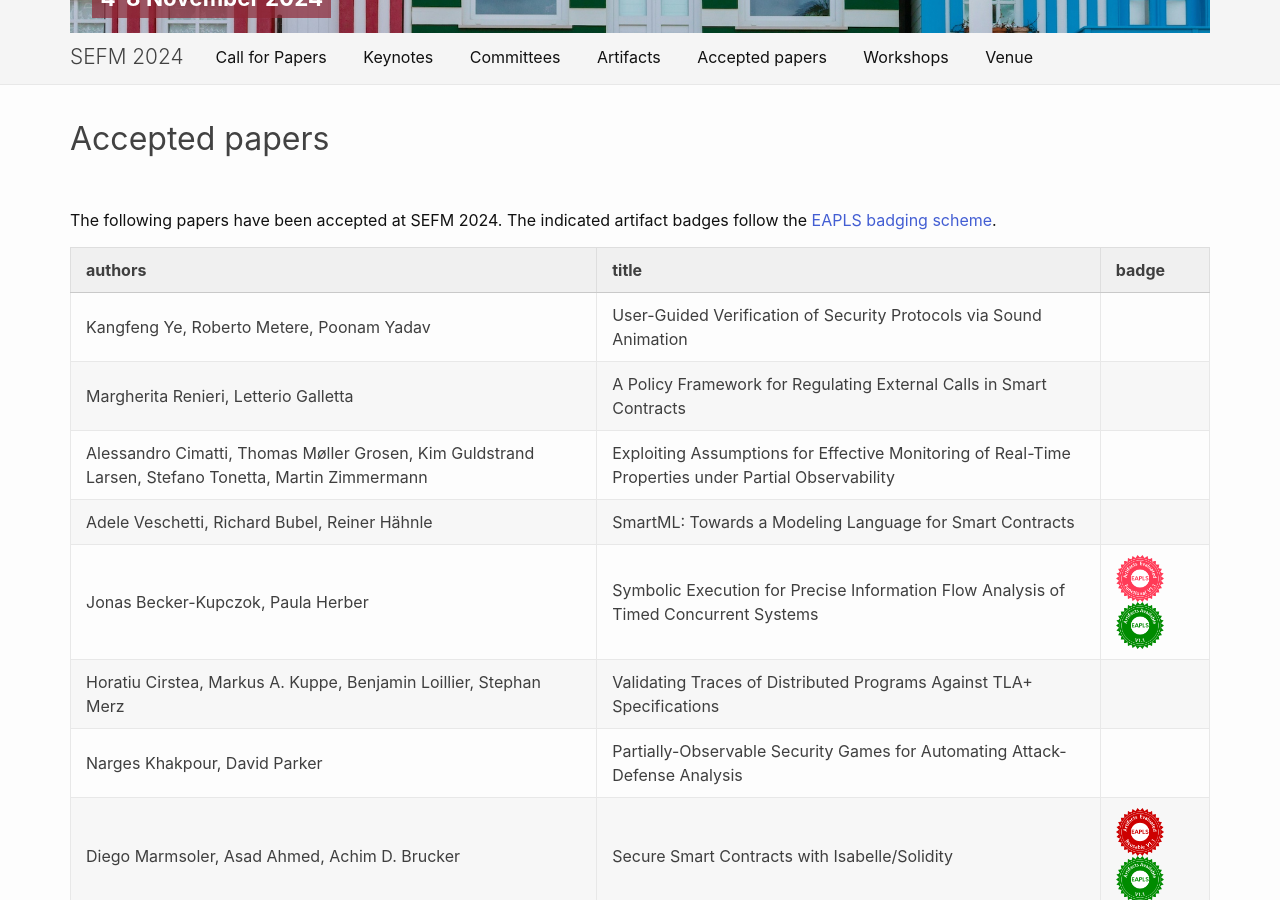
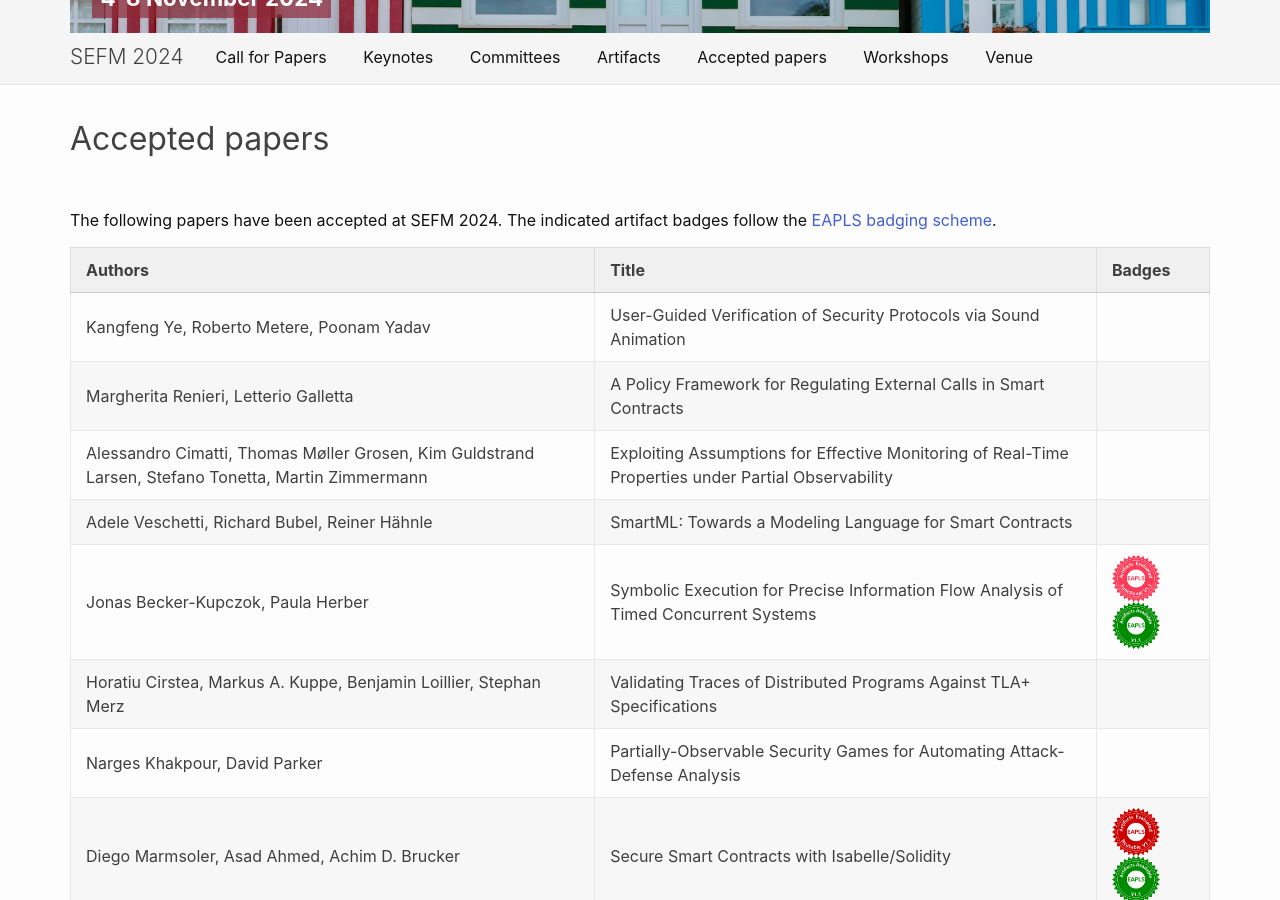
Before and after one commit to sefm-conference/2024, a Jekyll site: the page built from _pages/acceptedpapers.md, in a window 1280 px wide and 900 px high, scrolled down 381 px. Built offline with Jekyll 4.4.1, drawn with Linux system fonts in a browser that asks for light colours.

Commit message:
Update acceptedpapers.md
Heading uppercase.

```diff
--- a/_pages/acceptedpapers.md
+++ b/_pages/acceptedpapers.md
@@ -13,8 +13,8 @@ td > img { max-width: 48px } td:last-child { min-width: max-content }
 
 The following papers have been accepted at SEFM 2024. The indicated artifact badges follow the [EAPLS badging scheme](https://eapls.org/pages/artifact_badges/).
 
-| authors                 | title     | badge |
-| ----------------------- | --------- | ----- |
+| Authors                 | Title     | Badges |
+| ----------------------- | --------- | ------ |
 | Kangfeng Ye, Roberto Metere, Poonam Yadav | User-Guided Verification of Security Protocols via Sound Animation |  |
 | Margherita Renieri, Letterio Galletta | A Policy Framework for Regulating External Calls in Smart Contracts |  |
 | Alessandro Cimatti, Thomas Møller Grosen, Kim Guldstrand Larsen, Stefano Tonetta, Martin Zimmermann | Exploiting Assumptions for Effective Monitoring of Real-Time Properties under Partial Observability | |
```
